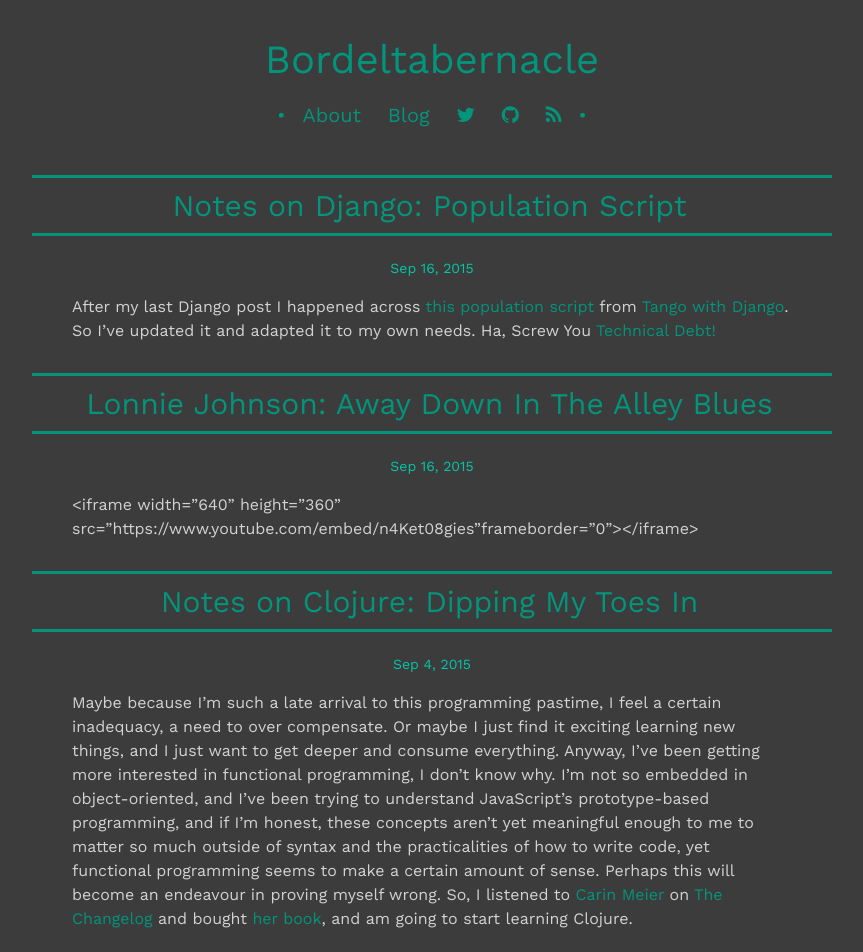
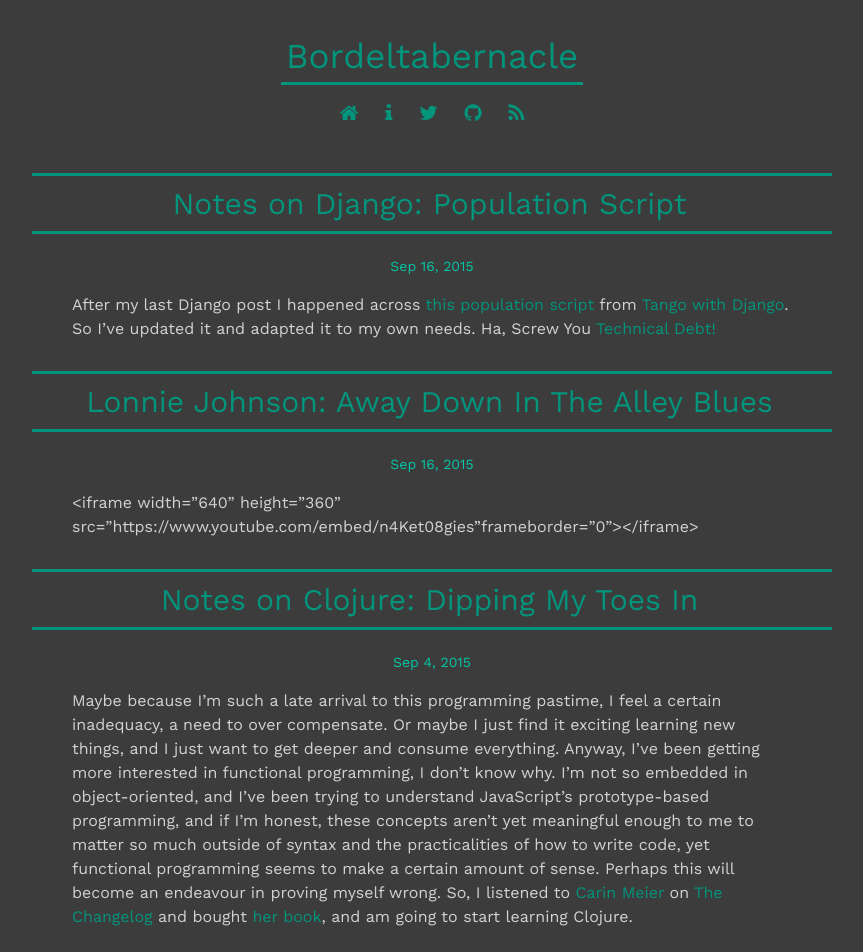
Before and after one commit to robphoenix/bordeltabernacle.github.io, a Jekyll site: the page built from index.html, in a window 1280 px wide. Shown: the top 952 px of the page, without its empty margins (208-1071 px from the left). Built offline with Jekyll 4.4.1, drawn with Linux system fonts in a browser that asks for light colours; nearby versions of some CDN libraries; Markdown is read by kramdown in place of the engine named in the settings; the list of posts is cut into pages by our own code.

Commit message:
added icons to site-nav and resized site-title

```diff
--- a/_includes/header.html
+++ b/_includes/header.html
@@ -4,24 +4,22 @@
 
   <nav class="site-nav">
     <ul>
-       •
-      <li class="page-links"><a href="{{ site.baseurl }}/about/">About</a></li>
-      <li class="page-links"><a href="{{ site.baseurl }}/">Blog</a></li>
-      <li class="page-links">
+      <li class="page-links" title="Blog"><a href="{{ site.baseurl }}/"><i class="fa fa-home"></i></a></li>
+      <li class="page-links" title="About"><a href="{{ site.baseurl }}/about/"><i class="fa fa-info"></i></a></li>
+      <li class="page-links" title="twitter.com/brdltbrncle">
         <a href="https://twitter.com/{{ site.twitter_username }}">
           <i class="fa fa-twitter"></i>
         </a>
       </li>
-      <li class="page-links">
+      <li class="page-links" title="github.com/bordeltabernacle">
         <a href="https://github.com/{{ site.github_username }}">
           <i class="fa fa-github"></i>
         </a>
       </li>
-      <li class="page-links">
+      <li class="page-links" title="Subscribe to RSS">
         <a href="{{ '/feed.xml' | prepend: site.baseurl }}">
           <i class="fa fa-rss"></i>
         </a>
       </li>
-       •
     </ul>
   </nav>
--- a/_sass/_layout.scss
+++ b/_sass/_layout.scss
@@ -18,25 +18,24 @@
     display: flex;
     flex-flow: column;
     padding: $spacing-unit 0;
-
-    a {
-        &:hover {
-            border-bottom: 3px solid $brand-color-light;
-        }
-    }
-
 }
 
 /**
  * Site header
  */
 .site-title {
-    display: block;
+    display: inline;
     text-align: center;
     color: $brand-color;
     font-family: $base-font-family;
-    font-size: 40px;
-    padding-bottom: 10px;
+    font-size: 35px;
+    padding: 0 auto 10px auto;
+
+    a {
+        border-bottom: 3px solid $brand-color;
+        padding: 5px;
+        margin-bottom: 15px;
+    }
 }
 
 .site-nav {
@@ -45,6 +44,7 @@
     font-size: 20px;
     color: $brand-color;
     text-align: center;
+    margin-top: 15px;
 
     ul {
         width: 100%;
```
